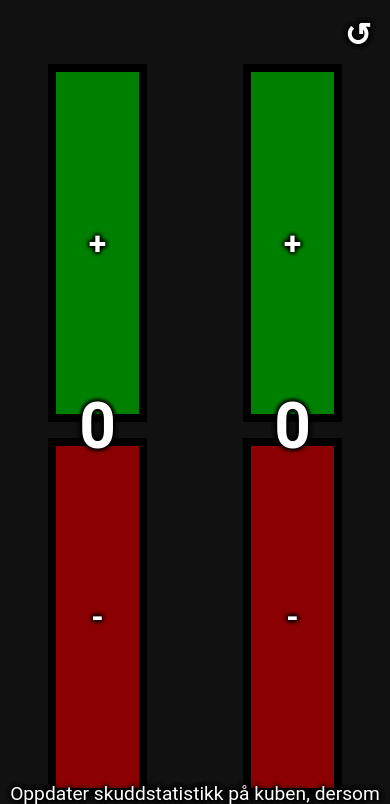
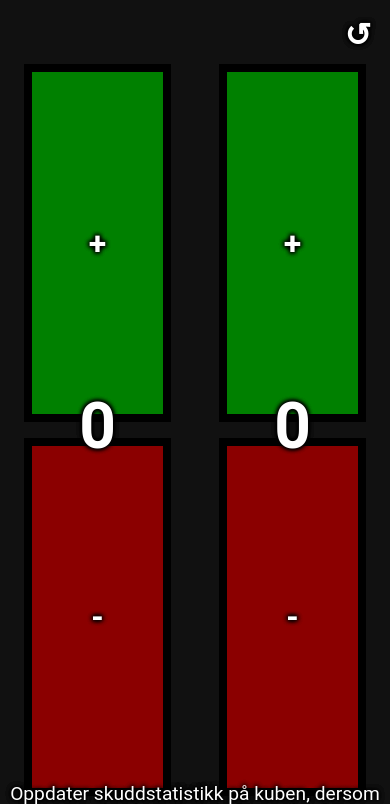
Before and after one commit to sondregronas/OilersSOG, a Flask app: page / in a window 390 px wide. Shown: the top 804 px of the page. Run offline with Flask 3, Linux system fonts and the light colour scheme.

Commit message:
Minor tweaks for mobile

```diff
--- a/static/style.css
+++ b/static/style.css
@@ -5,6 +5,10 @@
     font-family: 'Roboto', sans-serif;
     text-shadow: 0 0 .3rem black, 0 0 .3rem black, 0 0 .3rem black, 0 0 .3rem black;
     touch-action: manipulation;
+    -webkit-user-select: none;
+    -moz-user-select: none;
+    -ms-user-select: none;
+    user-select: none;
 }
 
 body {
@@ -45,7 +49,7 @@ body {
     grid-template-rows: 50% 50%;
     height: calc(50vh - 4rem);
     align-items: center;
-    margin: 3rem;
+    margin: 3rem 1.5rem;
 }
 
 .tally-button {
@@ -53,10 +57,6 @@ body {
     height: 100%;
     border: solid black 8px;
     margin-bottom: 1rem;
-}
-
-.tally-count {
-    padding: 2rem;
 }
 
 button {
--- a/templates/index.html
+++ b/templates/index.html
@@ -1,9 +1,13 @@
 <html>
 <head>
     <title>Oilers SOG</title>
+
+    <meta name="viewport" content="width=device-width, initial-scale=1, maximum-scale=1, user-scalable=no">
+
     <link rel="stylesheet" type="text/css" href="/static/style.css">
     <link rel="icon" type="image/x-icon" href="/static/icons/maskable_icon_x48.png">
     <link rel="manifest" href="/static/manifest.json">
+
     <script>
         if ('serviceWorker' in navigator) {
             window.addEventListener('load', function () {
```
